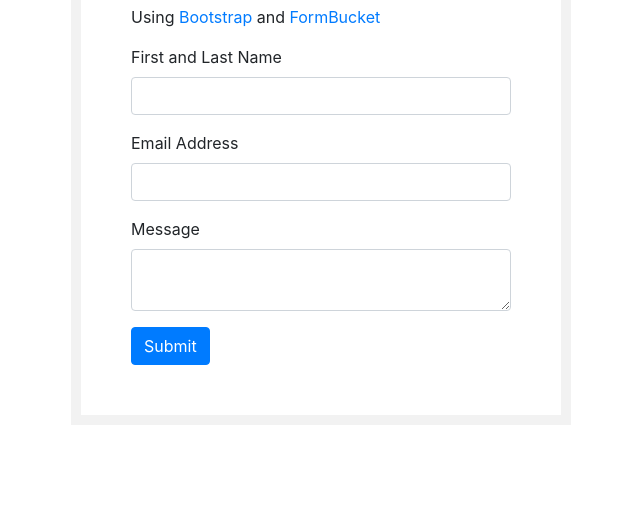
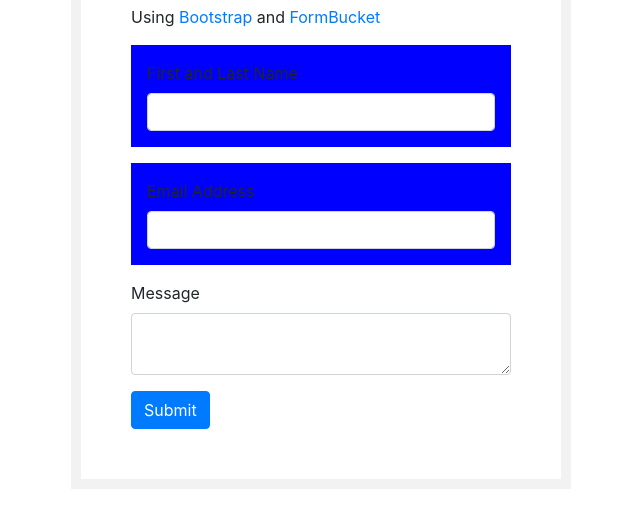
Before and after one commit to mm-schmidt/Lab-6-Practice-Test, a plain HTML site: page q2.html in a window 1280 px wide. Shown: the part 111-638 px from the top of the page, without its empty margins (319-959 px from the left). Drawn offline with nearby package versions, Linux system fonts and the light colour scheme.

Commit message:
Add blue background

```diff
--- a/q2.html
+++ b/q2.html
@@ -13,6 +13,10 @@
             background: #ffffff;
             border: 10px solid #f2f2f2;
         }
+        .blue-background{
+            background-color:blue;
+            padding: 1em;
+        }
     </style>
 </head>
 <body>
@@ -24,11 +28,11 @@
                 <p>Using <a href="https://getbootstrap.com">Bootstrap</a> and <a
                         href="https://www.formbucket.com">FormBucket</a></p>
                 <form action="https://api.formbucket.com/f/c2K3QTQ" method="post">
-                    <div class="form-group">
+                    <div class="form-group blue-background">
                         <label for="name">First and Last Name</label>
                         <input class="form-control" id="name" type="text" name="Name">
                     </div>
-                    <div class="form-group">
+                    <div class="form-group blue-background">
                         <label for="email">Email Address</label>
                         <input class="form-control" id="email" type="email" name="Email">
                     </div>
```
